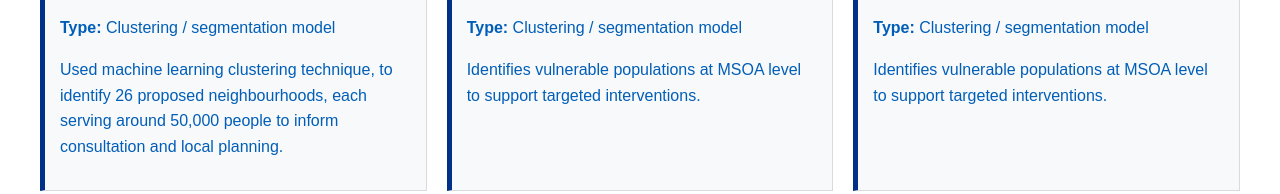
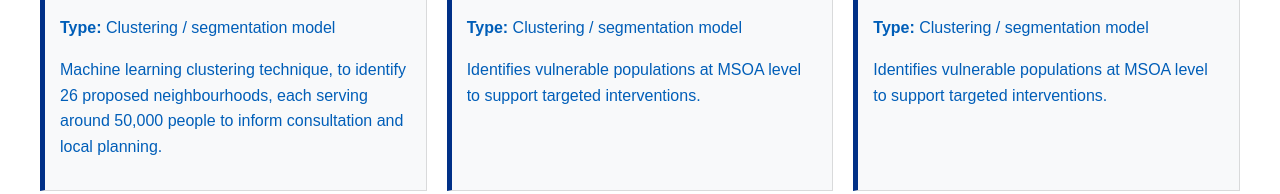
Before and after one commit to BNSSG-PHM/team_portfolio, a plain HTML site: page index.html in a window 1280 px wide. Shown: the part 791-985 px from the top of the page. Drawn offline with Linux system fonts and the light colour scheme.

Commit message:
Remove 'Used' from project description

```diff
--- a/index.html
+++ b/index.html
@@ -136,7 +136,7 @@
                 <h3>LSOA Neighbourhood Clustering</h3>
                 <p><strong>Type:</strong> Clustering / segmentation model</p>
                 <p>
-                    Used machine learning clustering technique, to identify
+                    Machine learning clustering technique, to identify
                     26 proposed neighbourhoods, each serving around 50,000 people to inform consultation and local planning.
                 </p>
             </a>
```
